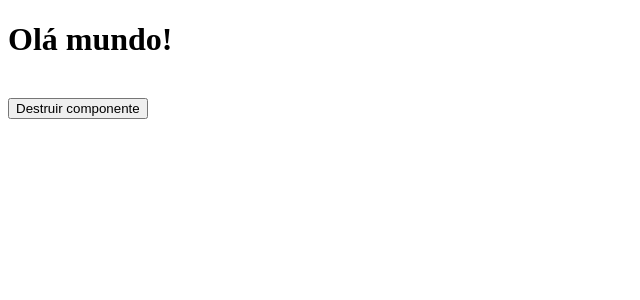
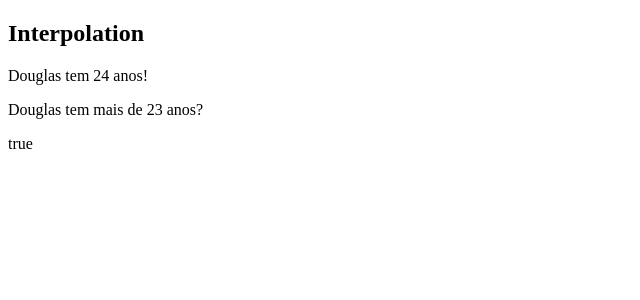
Before and after one commit to dwmartins/Curso-Angular, an Angular app: page / in a window 1280 px wide. Shown: the top 300 px of the page, without its empty margins (0-640 px from the left). Built offline with nearby package versions, Linux system fonts and the light colour scheme.

Commit message:
feat: intendendo o que é interpolation

```diff
--- a/src/app/app.component.ts
+++ b/src/app/app.component.ts
@@ -3,24 +3,14 @@
 @Component({
   selector: 'app-root',
   template:`
-    <app-title *ngIf="destruir"></app-title>
-    <br>
-    <button (click)="destruirComponent()" >Destruir componente</button>
+    <app-data-biding></app-data-biding>
     <router-outlet></router-outlet>
   `
 })
 export class AppComponent implements OnInit {
 
-  public destruir:boolean = true;
-
   constructor() {}
 
-  ngOnInit(): void {
-
-  }
-
-  public destruirComponent() {
-    this.destruir = false;
-  }
+  ngOnInit(): void {}
 
 }
--- a/src/app/app.module.ts
+++ b/src/app/app.module.ts
@@ -4,11 +4,13 @@
 import { AppRoutingModule } from './app-routing.module';
 import { AppComponent } from './app.component';
 import { TitleComponent } from './title/title.component';
+import { DataBidingComponent } from './data-biding/data-biding.component';
 
 @NgModule({
   declarations: [
     AppComponent,
-    TitleComponent
+    TitleComponent,
+    DataBidingComponent
   ],
   imports: [
     BrowserModule,
--- /dev/null
+++ b/src/app/data-biding/data-biding.component.html
@@ -0,0 +1,6 @@
+<h2>Interpolation</h2>
+
+<p>{{ nome }} tem {{ idade }} anos!</p>
+
+<p>{{ nome }} tem mais de 23 anos?</p>
+<p>{{ idade > 23 }}</p>
--- /dev/null
+++ b/src/app/data-biding/data-biding.component.ts
@@ -0,0 +1,17 @@
+import { Component, OnInit } from '@angular/core';
+
+@Component({
+  selector: 'app-data-biding',
+  templateUrl: './data-biding.component.html',
+  styleUrls: ['./data-biding.component.scss']
+})
+export class DataBidingComponent implements OnInit {
+
+  public nome: string = "Douglas";
+  public idade: number = 24;
+
+  constructor() {}
+
+  ngOnInit(): void {
+  }
+}
```
Also changed, not shown: src/app/data-biding/data-biding.component.scss (added), 1 other file (tests, documents, lock files or other folders).
